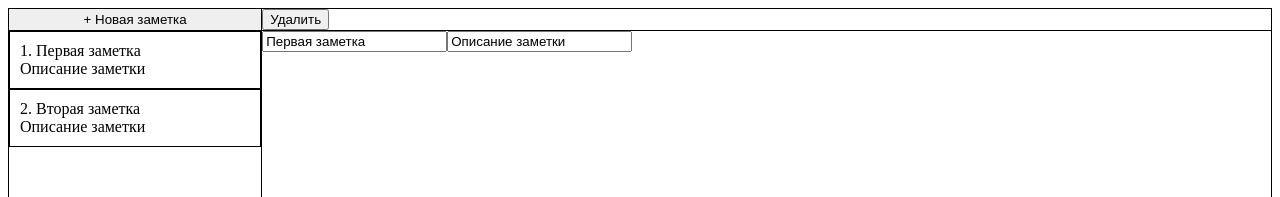
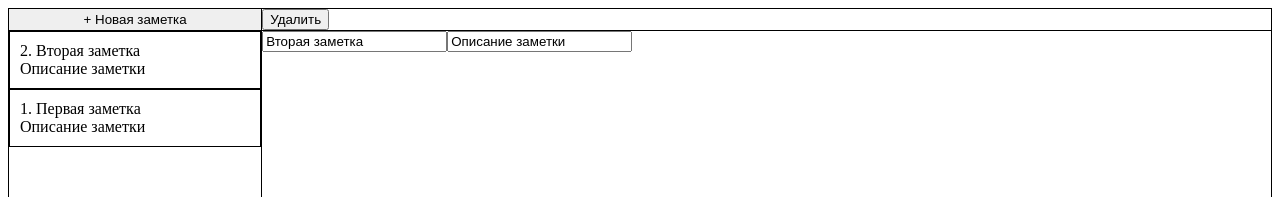
Before and after one commit to Paulselikhov/note_ts, a React (Create React App) app: page / in a window 1280 px wide. Shown: the top 197 px of the page. Built offline with nearby package versions, Linux system fonts and the light colour scheme.

Commit message:
добавил удаление и добавление элементов

```diff
--- a/src/App.tsx
+++ b/src/App.tsx
@@ -9,32 +9,28 @@ import { INote } from './components/types/types';
 function App() {
 
   const [notes, setNotes] = useState<INote[]>([
-    {id: 1, name: 'Первая заметка', description: 'Описание заметки', status: 'pending'},
-    {id: 2, name: 'Вторая заметка', description: 'Описание заметки', status: 'pending'}
+    {id: 2, name: 'Вторая заметка', description: 'Описание заметки', status: 'pending'},
+    {id: 1, name: 'Первая заметка', description: 'Описание заметки', status: 'pending'}
   ]);
 
 
   const [note, setNote] = useState<INote>({...notes[0]});
 
-  function test(){
-    console.log(note)
+  console.log(notes)
+  function updateNote(value:INote){
+
+    setNote(value);
+
+    updateNotes(value)
   }
 
-  function updateNoteState(value:INote){
+  function updateNotes(value:INote){
 
     const notesClone:INote[] = []
     notes.forEach( (item) => {
       notesClone.push({...item})
     })
 
-    console.log('сработала функция updateNoteState ')
-    setNote(value);
-
-    updateNotesState(value, notesClone)
-  }
-
-  function updateNotesState(value:INote, notesClone:INote[]){
-    console.log(value)
     notesClone.forEach( (item) => {
       if(item.id == value.id){
         item.name = value.name
@@ -45,21 +41,73 @@ function App() {
 
   }
 
+  function newNote(){
+
+    const notesClone:INote[] = []
+    notes.forEach( (item) => {
+      notesClone.push({...item})
+    })
+
+    const newItem: INote = {
+        id: 1,
+        name: '',
+        description: '',
+        status: 'pending'
+    }
+
+    if(notesClone[0]){
+      newItem.id = ++(notes[0].id)
+    }
+
+    notesClone.unshift(newItem)
+
+    setNote(newItem)
+    setNotes(notesClone)
+  }
+
+  function deleteNote(note: INote){
+
+    const notesClone:INote[] = []
+    notes.forEach( (item) => {
+      notesClone.push({...item})
+    })
+
+    for (let i=0; i<=notesClone.length-1; i++){
+      if (notesClone[i].id == note.id){
+        notesClone.splice(i, 1)
+        setNote(notesClone[i])
+      }
+    }
+
+
+    setNotes(notesClone)
+  }
+
 
 
   return (
     <div className="App">
           <div className='Head'>
             <div className='NewNote'>
-              <button onClick={ () => test()} className='NewNote_button'>+ Новая заметка</button>
+              <button onClick={ () => newNote()} className='NewNote_button'>+ Новая заметка</button>
             </div>
             <div className='DeleteNote'>
-              <button>Удалить</button>
+              <button onClick={ () => deleteNote(note)}>Удалить</button>
             </div>
           </div>
           <div className='Content'>
-            <NotesList notes={notes} updateNoteState={updateNoteState} />
-            <NoteEditForm updateNoteState={updateNoteState} note={note}  />
+            { (notes[0])?
+                <NotesList notes={notes} updateNote={updateNote} />
+                : <div> Элемент отсутствует</div>
+            }
+            { (notes[0])?
+                <NoteEditForm updateNote={updateNote} note={note}  />
+                : <div> Элемент отсутствует</div>
+            }
+
+
+
+
           </div>
 
     </div>
--- a/src/components/NoteEditForm/NoteEditForm.tsx
+++ b/src/components/NoteEditForm/NoteEditForm.tsx
@@ -4,10 +4,10 @@ import { INote } from './../types/types';
 
 interface NoteEditFormProps{
     note: INote;
-    updateNoteState: (note:INote) => void;
+    updateNote: (note:INote) => void;
 }
 
-const NoteEditForm: FC<NoteEditFormProps> = ({note, updateNoteState}) => {
+const NoteEditForm: FC<NoteEditFormProps> = ({note, updateNote}) => {
 
   const [nameState, setNameState] = useState('')
   const [descriptionState, setDescriptionState] = useState('')
@@ -17,7 +17,7 @@ const NoteEditForm: FC<NoteEditFormProps> = ({note, updateNoteState}) => {
     setDescriptionState(note.description)
   },[note.id])
 
-  function updateNote(e:any, note:INote, name:string, updateNoteState:(note:INote) => void){
+  function cloneAndUpdate(e:any, note:INote, name:string, updateNote:(note:INote) => void){
 
     const cloneItem = {...note}
 
@@ -28,14 +28,13 @@ const NoteEditForm: FC<NoteEditFormProps> = ({note, updateNoteState}) => {
       cloneItem.description = e.target.value;
     }
 
-    console.log('Сработала функция updatNote')
-    updateNoteState(cloneItem)
+    updateNote(cloneItem)
   }
-  console.log('Сработал рендер всей компоненты')
+
   return (
     <div className='NoteEditForm'>
-      <input value={nameState} onBlur={ (e) => updateNote(e, note, 'название', updateNoteState)} onChange={ (e) => setNameState(e.target.value)  }></input>
-      <input value={descriptionState} onBlur={ (e) => updateNote(e, note, 'описание', updateNoteState)} onChange={ (e) => setDescriptionState(e.target.value) }></input>
+      <input value={nameState} onBlur={ (e) => cloneAndUpdate(e, note, 'название', updateNote)} onChange={ (e) => setNameState(e.target.value)  }></input>
+      <input value={descriptionState} onBlur={ (e) => cloneAndUpdate(e, note, 'описание', updateNote)} onChange={ (e) => setDescriptionState(e.target.value) }></input>
     </div>
   )
 }
--- a/src/components/NotesListForm/NoteItem.tsx
+++ b/src/components/NotesListForm/NoteItem.tsx
@@ -3,15 +3,15 @@ import { INote } from '../types/types';
 
 interface NoteItemProps{
   note: INote;
-  updateNoteState: (note: INote) => void;
+  updateNote: (note: INote) => void;
 }
-const NoteItem: FC<NoteItemProps> = ({note, updateNoteState}) => {
+const NoteItem: FC<NoteItemProps> = ({note, updateNote}) => {
 
-  function cloneAndUpdate(note:INote, updateNoteState: (note: INote) => void){
-    updateNoteState({...note})
+  function cloneAndUpdate(note:INote, updateNote: (note: INote) => void){
+    updateNote({...note})
   }
   return (
-    <div className='NoteItem' onClick={ () => cloneAndUpdate(note, updateNoteState)} >
+    <div className='NoteItem' onClick={ () => cloneAndUpdate(note, updateNote)} >
       <div>{note.id}. {note.name}</div>
       <div>{note.description}</div>
       </div>
--- a/src/components/NotesListForm/NotesList.tsx
+++ b/src/components/NotesListForm/NotesList.tsx
@@ -6,15 +6,15 @@ import { INote } from '../types/types';
 
 interface NotesListProps{
   notes: INote[];
-  updateNoteState: (note:INote) => void;
+  updateNote: (note:INote) => void;
 
 }
 
-const NotesList: FC<NotesListProps> = ({notes, updateNoteState}) => {
+const NotesList: FC<NotesListProps> = ({notes, updateNote}) => {
   return (
     <div className='NotesList'>
         {notes.map( (item) =>
-          <NoteItem note={item} updateNoteState={updateNoteState}  />
+          <NoteItem note={item} updateNote={updateNote}  />
         )}
     </div>
 
```
